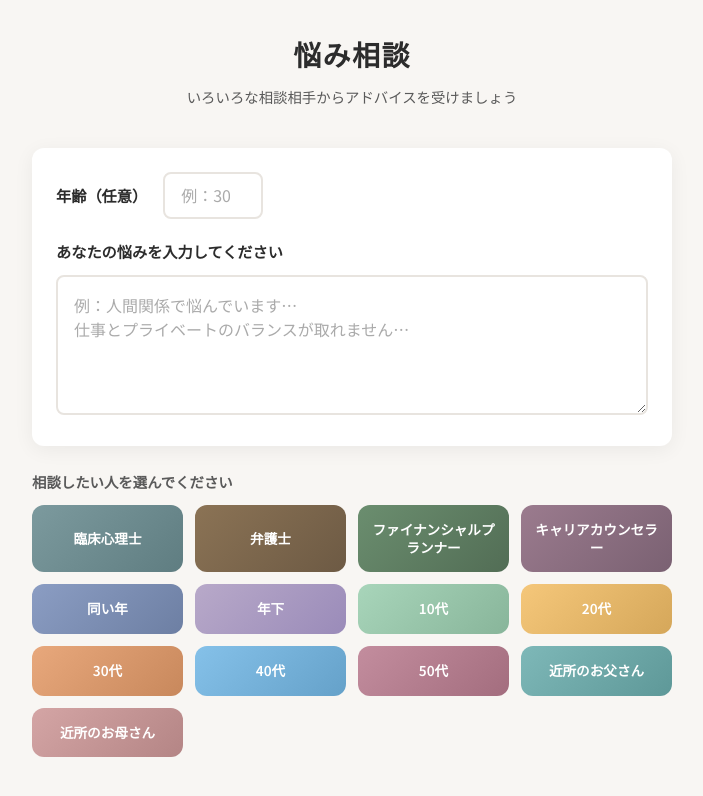
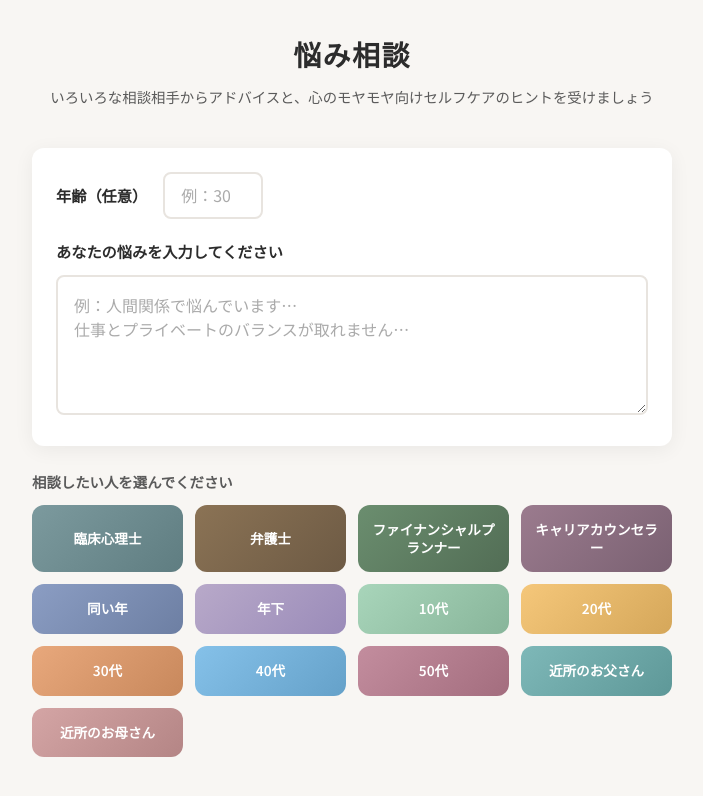
Before and after one commit to nobu5129maki-crypto/senmonka-advice, a website: page index.html in a window 1280 px wide. Shown: the whole page, without its empty margins (288-991 px from the left). Drawn offline with Linux system fonts and the light colour scheme.

Commit message:
Add files via upload

```diff
--- a/index.html
+++ b/index.html
@@ -328,7 +328,7 @@
   <div class="container">
     <header>
       <h1>悩み相談</h1>
-      <p class="subtitle">いろいろな相談相手からアドバイスを受けましょう</p>
+      <p class="subtitle">いろいろな相談相手からアドバイスと、心のモヤモヤ向けセルフケアのヒントを受けましょう</p>
     </header>
 
     <section class="input-section">
```
